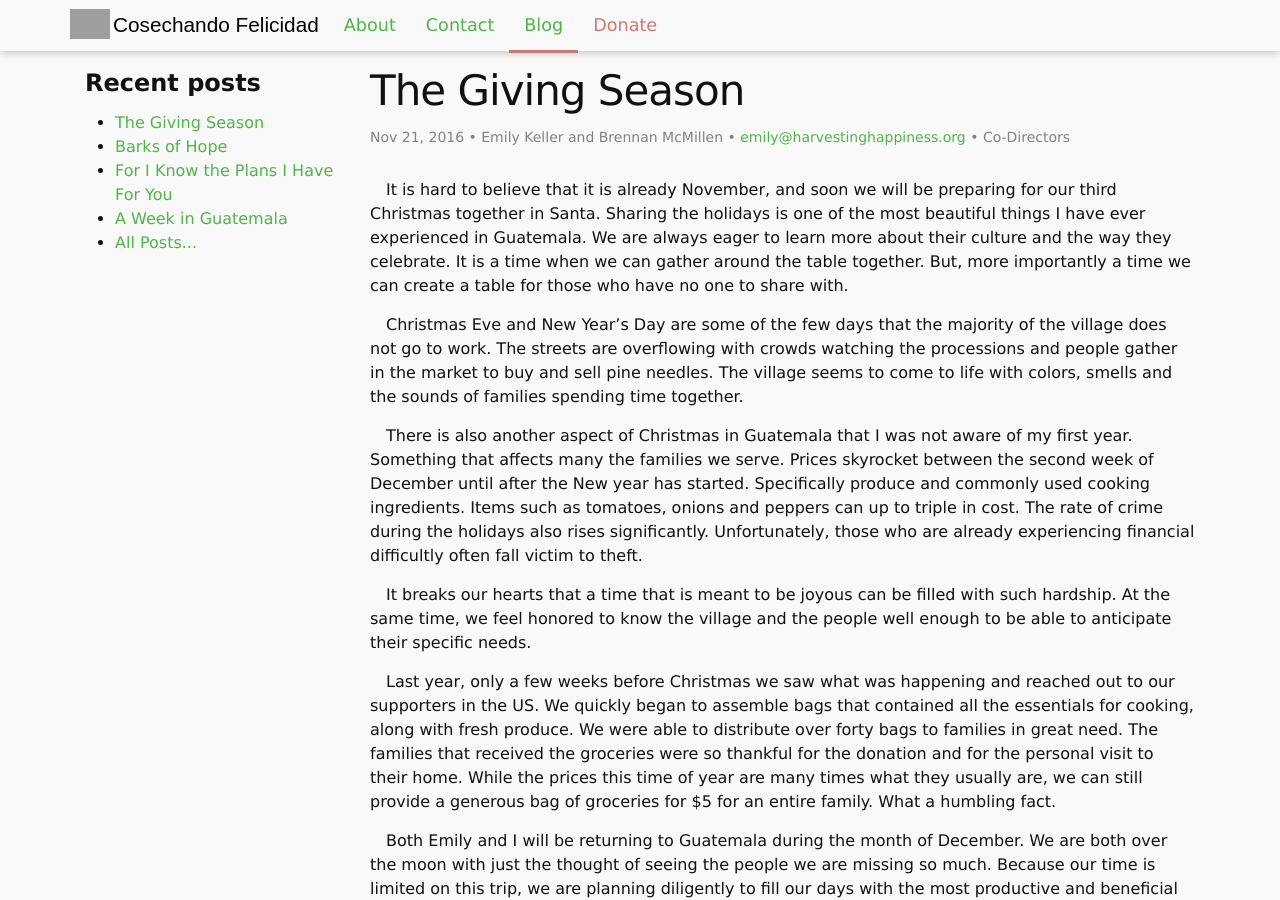
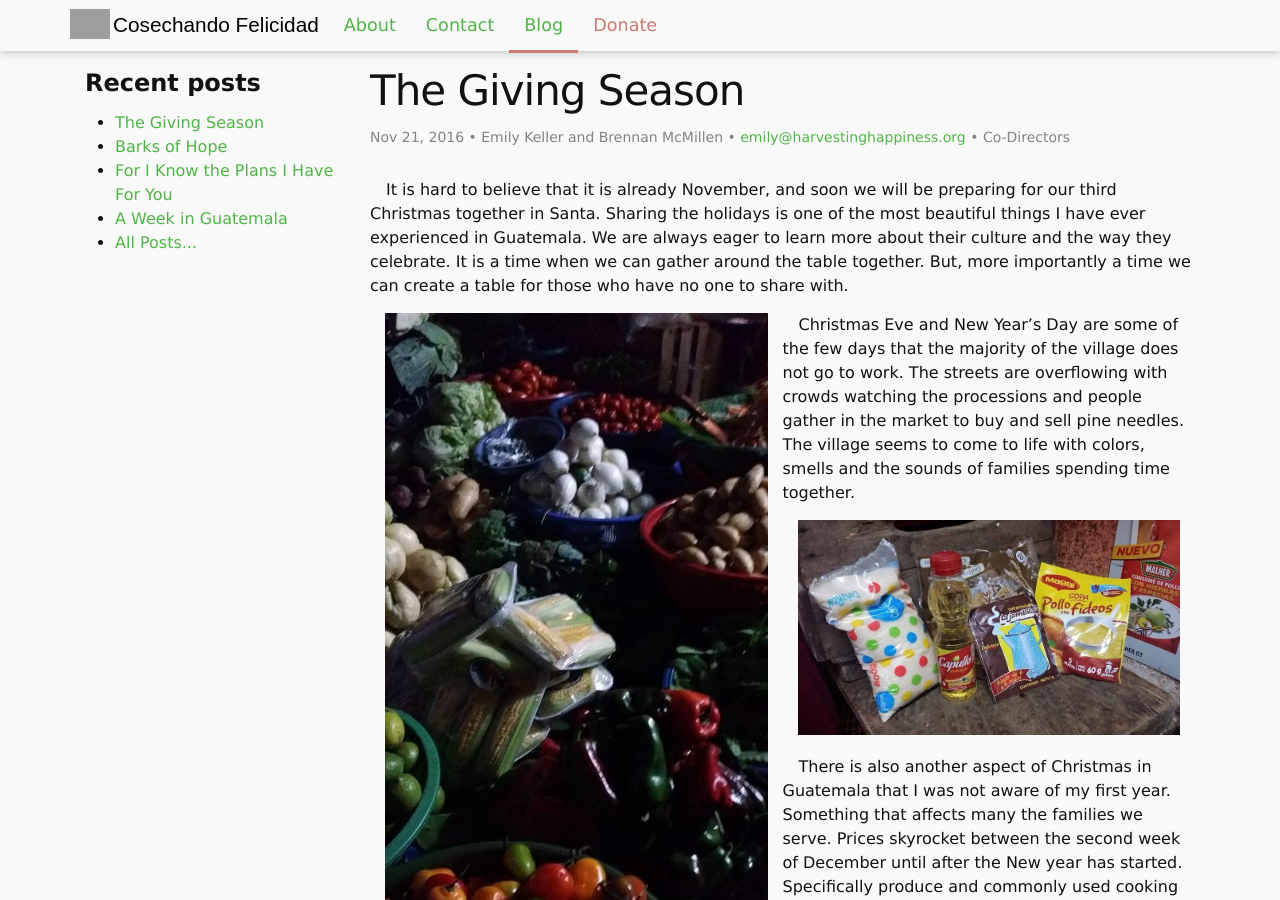
Before and after one commit to harvestinghappiness/harvestinghappiness.github.io, a Jekyll site: the page built from _posts/2016-11-21-The-Giving-Season.md, in a window 1280 px wide and 900 px high. Built offline with Jekyll 4.4.1, drawn with Linux system fonts in a browser that asks for light colours; comment, search, counter and statistics services are not loaded.

Commit message:
Update 2016-11-21-The-Giving-Season.md

```diff
--- a/_posts/2016-11-21-The-Giving-Season.md
+++ b/_posts/2016-11-21-The-Giving-Season.md
@@ -10,18 +10,36 @@
 
 It is hard to believe that it is already November, and soon we will be preparing for our third Christmas together in Santa. Sharing the holidays is one of the most beautiful things I have ever experienced in Guatemala. We are always eager to learn more about their culture and the way they celebrate. It is a time when we can gather around the table together. But, more importantly a time we can create a table for those who have no one to share with.
 
+{% include figure.html src="blog-11-21-16/Nov16pic1.jpg" size="half" %}
+
 Christmas Eve and New Year’s Day are some of the few days that the majority of the village does not go to work. The streets are overflowing with crowds watching the processions and people gather in the market to buy and sell pine needles. The village seems to come to life with colors, smells and the sounds of families spending time together.
+
+{% include figure.html src="blog-11-21-16/Nov16pic2.jpg" size="half" side="right" %}
 
 There is also another aspect of Christmas in Guatemala that I was not aware of my first year. Something that affects many the families we serve. Prices skyrocket between the second week of December until after the New year has started. Specifically produce and commonly used cooking ingredients. Items such as tomatoes, onions and peppers can up to triple in cost. The rate of crime during the holidays also rises significantly. Unfortunately, those who are already experiencing financial difficultly often fall victim to theft.
 
+{% include figure.html src="blog-11-21-16/Nov16pic3.jpg" size="half" %}
+
 It breaks our hearts that a time that is meant to be joyous can be filled with such hardship. At the same time, we feel honored to know the village and the people well enough to be able to anticipate their specific needs.
+
+{% include figure.html src="blog-11-21-16/Nov16pic4.jpg" side="right" size="half" %}
 
 Last year, only a few weeks before Christmas we saw what was happening and reached out to our supporters in the US. We quickly began to assemble bags that contained all the essentials for cooking, along with fresh produce. We were able to distribute over forty bags to families in great need. The families that received the groceries were so thankful for the donation and for the personal visit to their home. While the prices this time of year are many times what they usually are, we can still provide a generous bag of groceries for $5 for an entire family. What a humbling fact.
 
+{% include figure.html src="blog-11-21-16/Nov16pic5.jpg" size="half" %}
+
 Both Emily and I will be returning to Guatemala during the month of December. We are both over the moon with just the thought of seeing the people we are missing so much. Because our time is limited on this trip, we are planning diligently to fill our days with the most productive and beneficial things for the village.
+
+{% include figure.html src="blog-11-21-16/Nov16pic5.jpg" size="half" side="right" %}
 
 The families that have received the Christmas care bags expressed what a blessing the food was for them. It also created a unique opportunity for our volunteers. They live within the village and see countless people they want to reach out to, but often do not have the resources themselves. Once the bags are packaged, they help us select each individual family that will receive.
 
+{% include figure.html src="blog-11-21-16/Nov16pic6.jpg" size="half" %}
+
 We consider it a privilege to be able to serve our brothers and sister in Christ and would like to invite you to support the distribution of these necessary items. There is a direct link to the PayPal site for this specific donation below or you can find a PayPal button on the homepage of our website. Each bag costs $5, but absolutely any donation is extremely valuable.
 
+{% include figure.html src="blog-11-21-16/Nov16pic7.jpg" size="half" side="right" %}
+
 As we enter the holiday season may we take a moment to appreciate we have and use it to make a difference in our local and global community.
+
+{% include figure.html src="blog-11-21-16/Nov16pic8.jpg" size="half" %}
```
